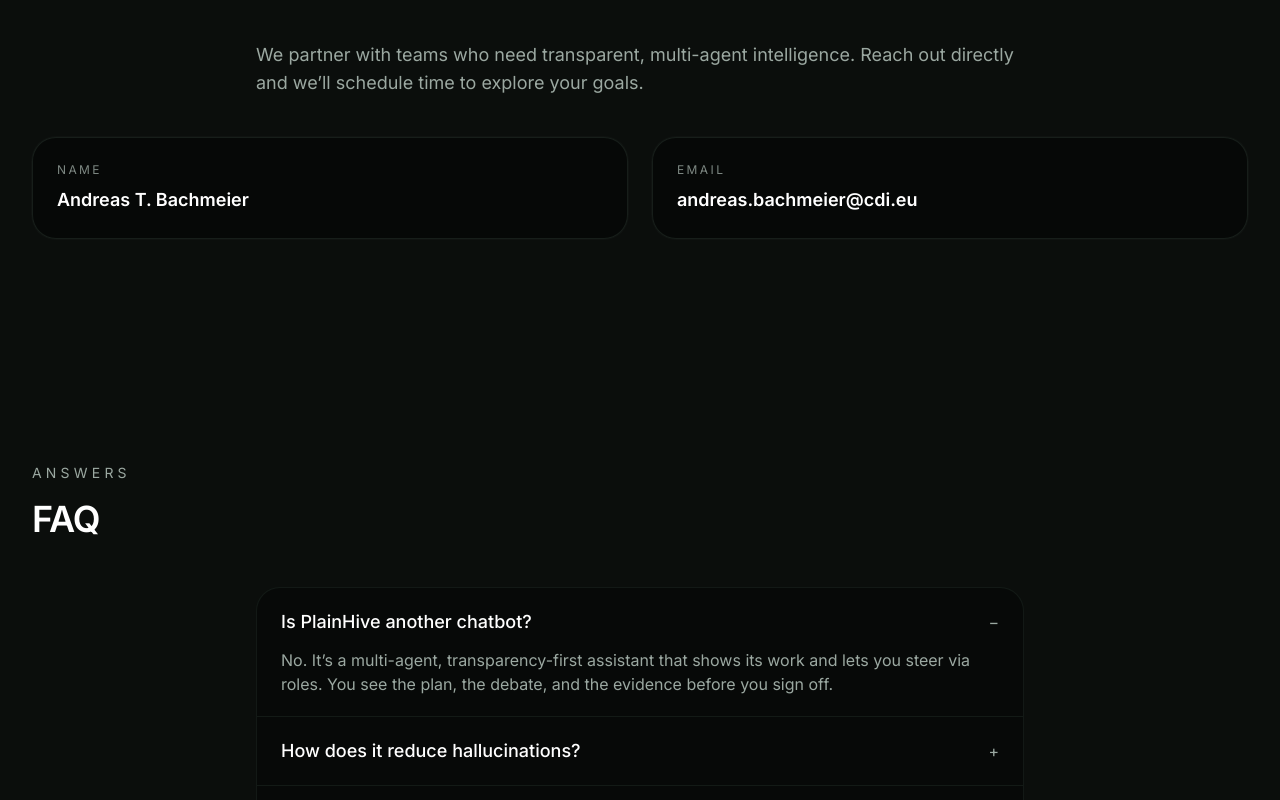
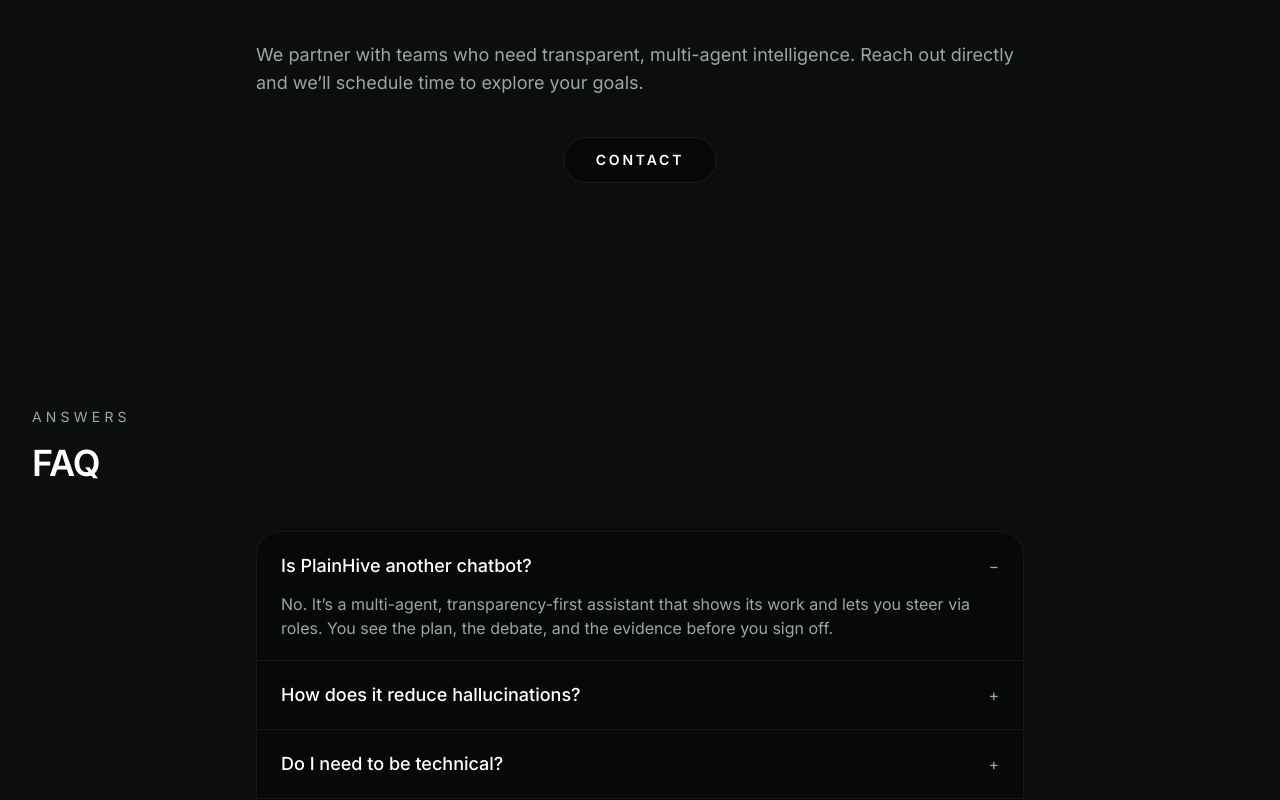
Before and after one commit to Andreas-T-Bachmeier-BANTHO/plainhive, a React (Vite) app: page / in a window 1280 px wide. Shown: the part 7740-8540 px from the top of the page. Built offline with nearby package versions, Linux system fonts and the light colour scheme.

Commit message:
Make privacy modal accessible via footer and hide contact details

```diff
--- a/src/sections/Contact.jsx
+++ b/src/sections/Contact.jsx
@@ -1,18 +1,20 @@
+import { useState } from 'react';
+
 import Section from '../components/Section.jsx';
 
-const CONTACT_CARDS = [
-  {
-    label: 'Name',
-    value: 'Andreas T. Bachmeier'
-  },
-  {
-    label: 'Email',
-    value: 'andreas.bachmeier@cdi.eu',
-    href: 'mailto:andreas.bachmeier@cdi.eu'
-  }
+const CONTACT_LINES = [
+  { value: 'PlainHive' },
+  { value: 'Andreas T. Bachmeier' },
+  { value: 'plainhive@gmail.com', href: 'mailto:plainhive@gmail.com' }
 ];
 
 export default function Contact() {
+  const [isVisible, setIsVisible] = useState(false);
+
+  const toggleVisibility = () => {
+    setIsVisible((prev) => !prev);
+  };
+
   return (
     <Section
       id="contact"
@@ -43,26 +45,41 @@
       <div className="mx-auto max-w-3xl text-lg text-ph-muted">
         We partner with teams who need transparent, multi-agent intelligence. Reach out directly and we’ll schedule time to explore your goals.
       </div>
-      <div className="relative mt-10 grid gap-6 sm:grid-cols-2">
-        {CONTACT_CARDS.map((card) => (
-          <div
-            key={card.label}
-            className="rounded-3xl border border-ph-border/80 bg-black/40 p-6 text-sm text-ph-muted shadow-subtle"
+      <div className="mt-10 flex justify-center">
+        <button
+          type="button"
+          onClick={toggleVisibility}
+          aria-expanded={isVisible}
+          aria-controls="contact-details"
+          className="rounded-full border border-ph-border/80 bg-black/40 px-8 py-3 text-sm font-semibold uppercase tracking-[0.2em] text-white transition hover:border-ph-accent hover:text-ph-accent"
         >
-            <p className="text-xs uppercase tracking-[0.2em] text-ph-muted/80">{card.label}</p>
-            {card.href ? (
+          Contact
+        </button>
+      </div>
+      {isVisible && (
+        <div id="contact-details" className="relative mt-10 flex justify-center">
+          <div className="w-full max-w-md rounded-3xl border border-ph-border/80 bg-black/40 p-6 text-center text-sm text-ph-muted shadow-subtle">
+            <p className="text-xs uppercase tracking-[0.2em] text-ph-muted/80">Direct contact</p>
+            <div className="mt-4 space-y-3">
+              {CONTACT_LINES.map((item) =>
+                item.href ? (
                   <a
-                href={card.href}
-                className="mt-2 block text-lg font-semibold text-white transition hover:text-ph-accent"
+                    key={item.value}
+                    href={item.href}
+                    className="block text-lg font-semibold text-white transition hover:text-ph-accent"
                   >
-                {card.value}
+                    {item.value}
                   </a>
                 ) : (
-              <p className="mt-2 text-lg font-semibold text-white">{card.value}</p>
+                  <p key={item.value} className="text-lg font-semibold text-white">
+                    {item.value}
+                  </p>
+                )
               )}
             </div>
-        ))}
           </div>
+        </div>
+      )}
     </Section>
   );
 }
--- a/src/sections/Footer.jsx
+++ b/src/sections/Footer.jsx
@@ -36,7 +36,13 @@
           </a>
         </div>
         <nav className="flex flex-wrap items-center justify-center gap-6 md:justify-end">
-          <a href="#" className="hover:text-white">Privacy</a>
+          <button
+            type="button"
+            onClick={() => setShowPrivacy(true)}
+            className="bg-transparent text-ph-muted transition hover:text-white focus:outline-none"
+          >
+            Privacy
+          </button>
         </nav>
         <p className="text-xs text-ph-muted">© {new Date().getFullYear()} PlainHive. Built for trustworthy AI.</p>
       </div>
```
Lines whose indentation alone changed are shown as unchanged.
